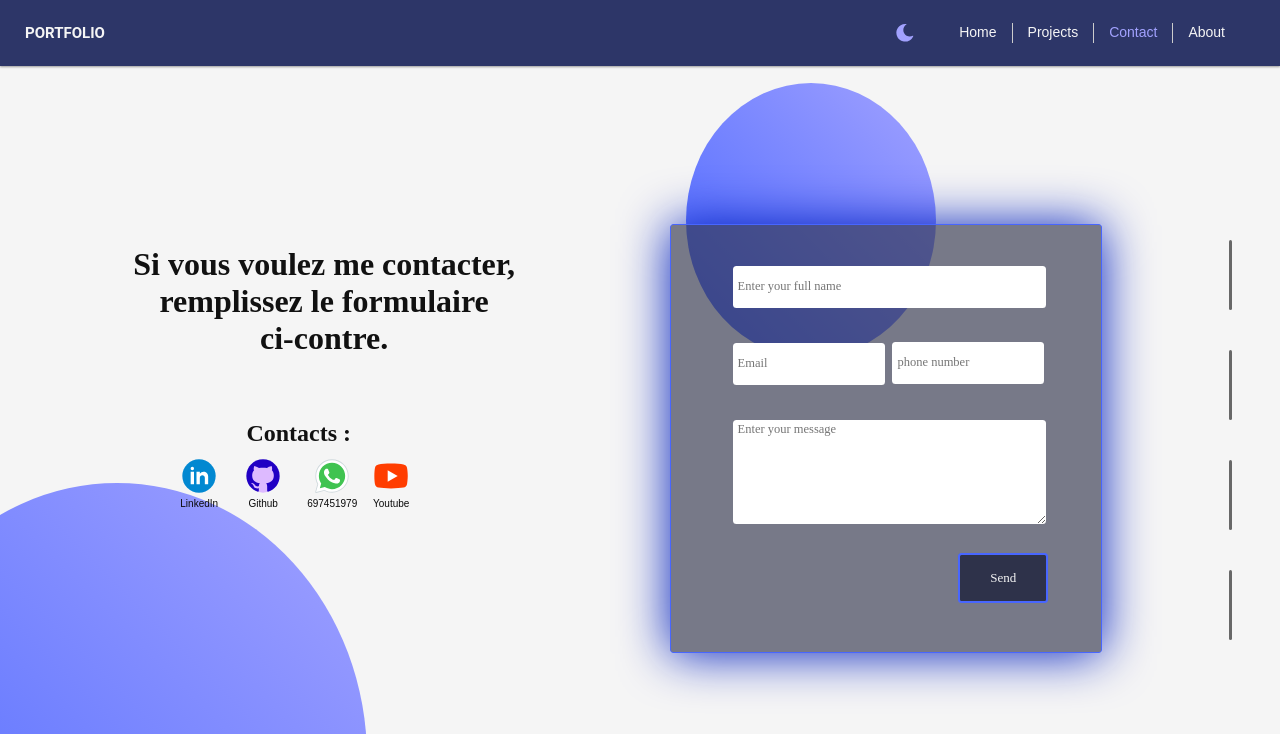
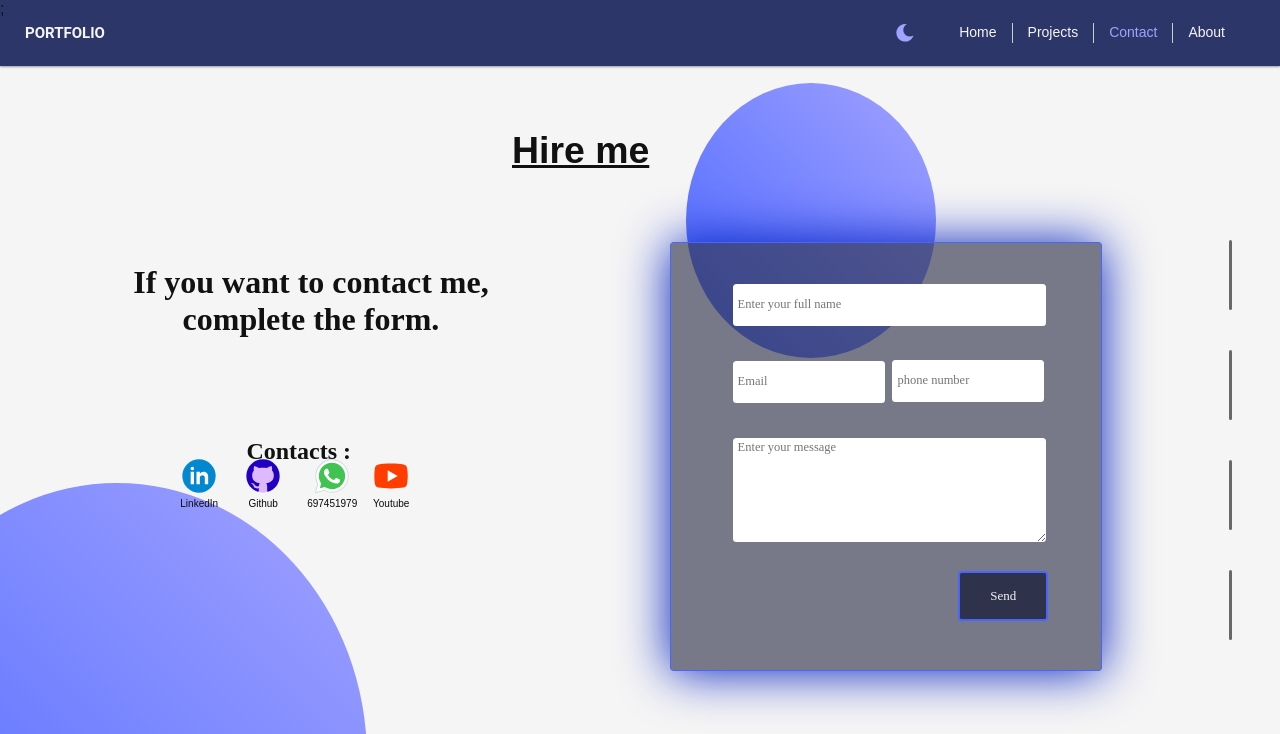
Before and after one commit to concepteur19/my-portfolio, a React (Create React App) app: page /contact in a window 1280 px wide. Shown: the top 734 px of the page. Built offline with nearby package versions, Linux system fonts and the light colour scheme.

Commit message:
28-01-23

```diff
--- a/package.json
+++ b/package.json
@@ -1,5 +1,5 @@
 {
-  "homepage": "httpp://concepteur19.github.io/my-portfolio",
+  "homepage": "httpp://concepteur19.github.io/my-portfolio/",
   "name": "my-portfolio",
   "version": "0.1.0",
   "private": true,
@@ -20,7 +20,7 @@
   },
   "scripts": {
     "start": "react-scripts start",
-    "predeploy": "npm run buidls",
+    "predeploy": "npm run build",
     "deploy": "gh-pages -d build",
     "build": "react-scripts build",
     "test": "react-scripts test",
--- /dev/null
+++ b/src/components/Title.jsx
@@ -0,0 +1,19 @@
+import React from "react";
+import { motion } from "framer-motion";
+
+function Title(props) {
+  return (
+    <div>
+      <motion.h1
+        animate={{ y: 150 }}
+        transition={{ type: "tween", duration: 1 }}
+        className="title"
+      >
+        <h3> {props.title} </h3>
+      </motion.h1>
+      ;
+    </div>
+  );
+}
+
+export default Title;
--- a/src/pages/contact.js
+++ b/src/pages/contact.js
@@ -7,6 +7,7 @@ import "../styles/contact.css";
 
 import SocialMedia from "../components/SocialMedia";
 import Button from "../components/Button";
+import Title from "../components/Title";
 
 function Contact() {
   const [isOver, setIsOver] = useState(false);
@@ -21,26 +22,31 @@ function Contact() {
 
   return (
     <div className="fade-in-contact">
+      <Title
+        title="Hire me"
+      />
+
       <motion.div
         animate={{ y: 225, x: 90 }}
         transition={{ type: "tween", duration: 1 }}
         initial={{ y: 0, x: 90 }}
       >
         <h1 className="h1">
-          Si vous voulez me contacter, <br /> remplissez le formulaire <br />{" "}
-          ci-contre.
+          If you want to contact me, <br /> complete the form.{" "}
         </h1>
       </motion.div>
 
       <motion.div
         animate={{ y: 400, x: 160 }}
         transition={{ type: "tween", duration: 1 }}
-        initial={{ y: 800, x:160 }}
+        initial={{ y: 800, x: 160 }}
       >
         <h2 className="h2 contact">Contacts :</h2>
       </motion.div>
 
-      <div className="social-media"><SocialMedia/></div>
+      <div className="social-media">
+        <SocialMedia />
+      </div>
 
       <form
         className="contact-form"
--- a/src/pages/projects.js
+++ b/src/pages/projects.js
@@ -5,6 +5,7 @@ import { useRef, useEffect, useState } from "react";
 import images from "../images";
 import ProjectCard from "../components/Project-card";
 import '../styles/projects.css'
+import Title from "../components/Title";
 
 const projects = [
   {
@@ -57,14 +58,9 @@ function Projects() {
 
   return (
     <div className="container">
-      <motion.h1
-        animate = {{y: 150}}
-        transition = {{type: "tween", duration: 1}}
-        className="title"
-      >
-        <h2>My Projects</h2>
-
-      </motion.h1>
+      <Title
+        title = "My Projects"
+      />
 
       <motion.div
         ref={carousel}
--- a/src/styles/projects.css
+++ b/src/styles/projects.css
@@ -39,7 +39,6 @@
   .inner-carousel {
     display: flex;
     width: 43rem;
-
   }
 
   .carousel {
@@ -54,7 +53,7 @@
   }
 
   p span.name {
-    font-weight: bold;
+    font-weight: 500;
     font-size: x-large;
   }
 
@@ -68,3 +67,9 @@
     left: 40%;
     z-index: 5;
   }
+
+  .title h3 {
+    font-weight: 550;
+    text-decoration: underline;
+
+  }
```
